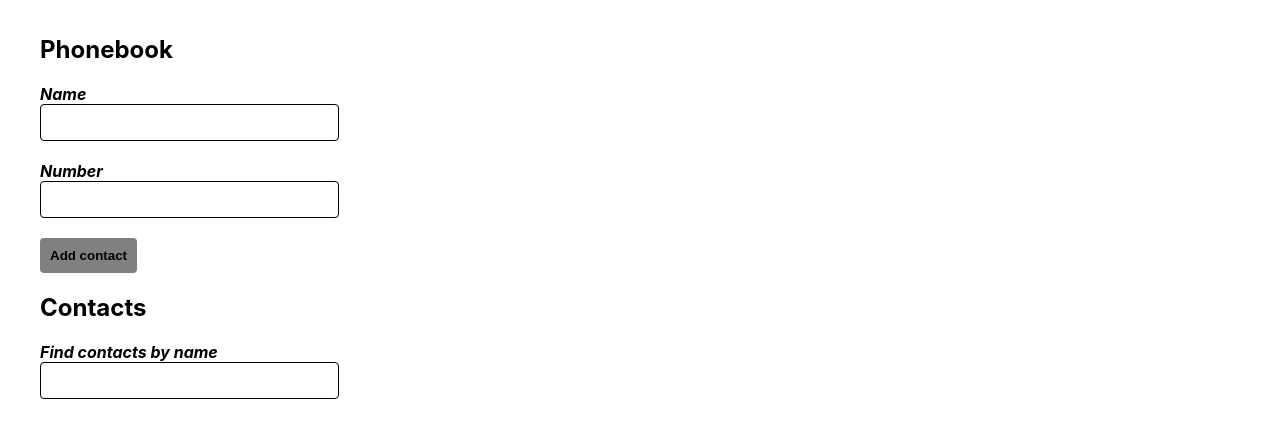
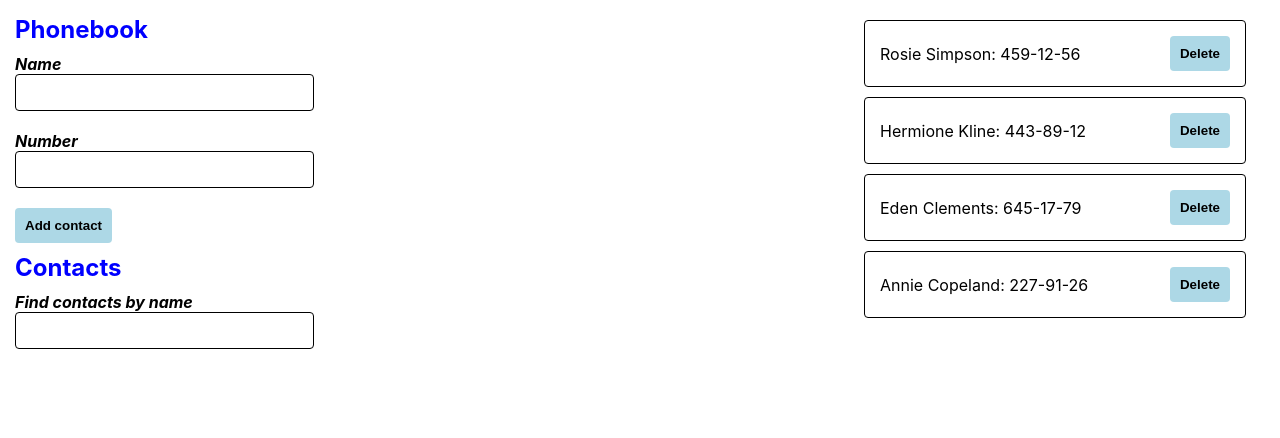
Before and after one commit to Sig1smund/goit-react-hw-02-phonebook, a React (Create React App) app: page / in a window 1280 px wide. Shown: the top 438 px of the page. Built offline with nearby package versions, Linux system fonts and the light colour scheme.

Commit message:
formik and styles

```diff
--- a/package.json
+++ b/package.json
@@ -7,6 +7,7 @@
     "@testing-library/jest-dom": "^5.16.1",
     "@testing-library/react": "^12.1.2",
     "@testing-library/user-event": "^13.5.0",
+    "formik": "^2.2.9",
     "husky": "^7.0.4",
     "lodash": "^4.17.21",
     "nanoid": "^3.2.0",
@@ -15,7 +16,8 @@
     "react": "^17.0.2",
     "react-dom": "^17.0.2",
     "react-scripts": "5.0.0",
-    "web-vitals": "^2.1.3"
+    "web-vitals": "^2.1.3",
+    "yup": "^1.1.1"
   },
   "scripts": {
     "start": "react-scripts start",
--- a/src/components/App.jsx
+++ b/src/components/App.jsx
@@ -8,7 +8,11 @@ import s from './ContactForm/contactForm.module.css'
 
 class App extends Component {
   state = {
-    contacts: [],
+    contacts: [
+    {id: 'id-1', name: 'Rosie Simpson', number: '459-12-56' },
+    {id: 'id-2', name: 'Hermione Kline', number: '443-89-12'},
+    {id: 'id-3', name: 'Eden Clements', number: '645-17-79'},
+    {id: 'id-4', name: 'Annie Copeland', number: '227-91-26'},],
     filter: '',
   }
 
@@ -41,10 +45,12 @@ class App extends Component {
 
     return (
       <div className={s.container}>
-        <h2>Phonebook</h2>
-        <ContactForm data={this.accumulateContacts} />
-        <h2>Contacts</h2>
-        <Filter eventHandler={this.handleFilteredItems} options={this.state.filter}/>
+        <div className={s.form_container}>
+          <h2 className={s.title}>Phonebook</h2>
+          <ContactForm data={this.accumulateContacts} />
+          <h2 className={s.title}>Contacts</h2>
+          <Filter eventHandler={this.handleFilteredItems} options={this.state.filter}/>
+        </div>
         <ContactList>
           <ContactsItem erase={this.eraseContact} filtered={this.filteredItems}/>
         </ContactList>
--- a/src/components/ContactForm/ContactForm.js
+++ b/src/components/ContactForm/ContactForm.js
@@ -1,6 +1,19 @@
 import React, { Component } from 'react';
+import { Formik, Field, Form, ErrorMessage } from 'formik';
 import propTypes from 'prop-types';
+import * as Yup from 'yup';
 import s from './contactForm.module.css';
+
+const contactSchema = Yup.object().shape({
+  name: Yup.string()
+    .min(2, 'Name must contain at least 2 characters!')
+    .max(20, 'Name must contain at most 20 characters!')
+    .required('Name is required'),
+  number: Yup.string()
+    .min(3, 'Number must contain at least 2 characters!')
+    .max(10, 'Number must contain at most 20 characters!')
+    .required('Number is required'),
+});
 
 class ContactForm extends Component {
   state = { name: '', number: '' };
@@ -10,50 +23,63 @@ class ContactForm extends Component {
     this.setState({ [name]: value });
   };
 
-  handleSubmit = e => {
-    e.preventDefault();
-    const { name, number } = this.state;
+  handleSubmit = (values, { resetForm }) => {
+    const { name, number } = values;
     const newObject = { name: name, number: number };
     this.props.data(newObject);
 
     this.setState({ name: '', number: '' });
+    resetForm();
   };
 
   render() {
     return (
-      <form onSubmit={this.handleSubmit}>
+      <div className={s.form}>
+        <Formik
+          initialValues={this.state}
+          onSubmit={this.handleSubmit}
+          validationSchema={contactSchema}
+        >
+          <Form>
             <label className={s.contacts__label}>
               Name
               <br />
-          <input
+              <Field
                 className={s.input}
-            type="text"
+                // type="text"
                 name="name"
-            value={this.state.name}
-            onChange={this.handleChange}
-            pattern="^[a-zA-Zа-яА-Я]+(([' -][a-zA-Zа-яА-Я ])?[a-zA-Zа-яА-Я]*)*$"
-            title="Name may contain only letters, apostrophe, dash and spaces. For example Adrian, Jacob Mercer, Charles de Batz de Castelmore d'Artagnan"
-            required
+                // onChange={this.handleChange}
+                // value={name}
+                // title="Name may contain only letters, apostrophe, dash and spaces. For example Adrian, Jacob Mercer, Charles de Batz de Castelmore d'Artagnan"
+                // required
               />
             </label>
+            <br />
+            <ErrorMessage className={s.error} component="span" name="name" />
             <br />
             <label className={s.contacts__label}>
               Number
               <br />
-          <input
+              <Field
                 className={s.input}
-            type="tel"
+                // type="tel"
                 name="number"
-            value={this.state.number}
-            onChange={this.handleChange}
-            pattern="\+?\d{1,4}?[-.\s]?\(?\d{1,3}?\)?[-.\s]?\d{1,4}[-.\s]?\d{1,4}[-.\s]?\d{1,9}"
-            title="Phone number must be digits and can contain spaces, dashes, parentheses and can start with +"
-            required
+                // onChange={this.handleChange}
+                // value={number}
+                // pattern="\+?\d{1,4}?[-.\s]?\(?\d{1,3}?\)?[-.\s]?\d{1,4}[-.\s]?\d{1,4}[-.\s]?\d{1,9}"
+                // title="Phone number must be digits and can contain spaces, dashes, parentheses and can start with +"
+                // required
               />
             </label>
             <br />
-        <button type="submit">Add contact</button>
-      </form>
+            <ErrorMessage className={s.error} component="span" name="number" />
+            <br />
+            <button type="submit" className={s.button}>
+              Add contact
+            </button>
+          </Form>
+        </Formik>
+      </div>
     );
   }
 }
--- a/src/components/ContactForm/contactForm.module.css
+++ b/src/components/ContactForm/contactForm.module.css
@@ -1,14 +1,30 @@
 .container {
-  width: 1200px;
+  display: flex;
+  justify-content: center;
+}
+
+.title {
+  margin: 0;
+  margin-bottom: 10px;
+  color: blue;
+}
+
+.form_container {
+  width: 800px;
   padding: 15px;
-  margin: 0 auto;
+  margin: 0;
+  align-content: center;
+}
+
+.form {
+  width: 800px;
+  margin: 0;
+  padding: 0;
 }
 
 .input {
   width: 277px;
-  margin-bottom: 20px;
   padding: 10px;
-
   border-radius: 4px;
   border: 1px solid black;
   outline: none;
@@ -21,20 +37,25 @@
   font-weight: bold;
 }
 
-button {
+.button {
   padding: 10px;
   outline: none;
-  background-color: grey;
+  background-color: lightblue;
   color: black;
-
   cursor: pointer;
-
   border-radius: 4px;
   border: none;
-
   font-weight: bold;
+  margin-bottom: 10px;
 }
 
-button:active {
-  background-color: greenyellow;
+.button:active {
+  background-color: blue;
 }
+
+.error {
+  color: red;
+  font-size: 12px;
+  margin-left: 5px;
+  font-style: italic;
+}
--- a/src/components/ContactItem/ContactsItem.js
+++ b/src/components/ContactItem/ContactsItem.js
@@ -7,7 +7,11 @@ export default function ContactsItem({ erase, filtered }) {
     return (
       <li key={nanoid()} className={s.contacts__item}>
         {elem.name}: {elem.number}
-        <button type="button" onClick={() => erase(elem.name)}>
+        <button
+          className={s.button}
+          type="button"
+          onClick={() => erase(elem.name)}
+        >
           Delete
         </button>
       </li>
--- a/src/components/ContactList/contactList.module.css
+++ b/src/components/ContactList/contactList.module.css
@@ -1,5 +1,5 @@
 .contacts__item {
-  width: 550px;
+  width: 350px;
   border: 1px solid black;
   border-radius: 4px;
   padding: 15px;
@@ -11,6 +11,28 @@
 }
 
 .list__block {
-  padding: 0;
-  margin: 0;
+  display: flex;
+  flex-direction: column;
+  align-items: flex-end;
+  justify-content: flex-start;
+  padding: 15px;
+  margin: 0 auto;
 }
+
+.button {
+  padding: 10px;
+  outline: none;
+  background-color: lightblue;
+  color: black;
+
+  cursor: pointer;
+
+  border-radius: 4px;
+  border: none;
+
+  font-weight: bold;
+}
+
+.button:active {
+  background-color: blue;
+}
```
Also changed, not shown: 1 other file (tests, documents, lock files or other folders). Lines whose indentation alone changed are shown as unchanged.
